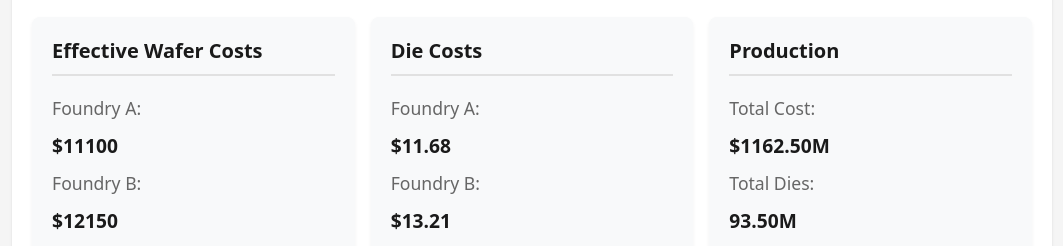
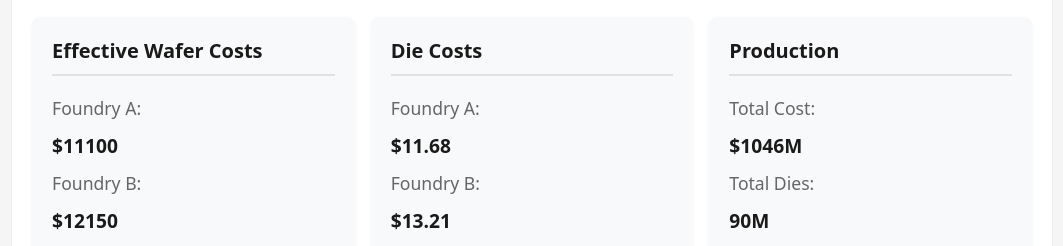
Before and after one commit to SiliconAnalysts/fabless_foundry_fabless_dominant_fabless_allocation, a plain HTML site: page index.html in a window 1280 px wide. Shown: the part 1127-1373 px from the top of the page, without its empty margins (108-1171 px from the left). Drawn offline with nearby package versions, Linux system fonts and the light colour scheme.

Commit message:
Update index.html

```diff
--- a/index.html
+++ b/index.html
@@ -279,15 +279,15 @@
             const costA = calculateEffectiveWaferCost(foundryA, allocA);
             const costB = calculateEffectiveWaferCost(foundryB, allocB);
 
-            const annualDiesA = diesPerWafer * foundryA.yield * (allocA / 100) * 100000;
-            const annualDiesB = diesPerWafer * foundryB.yield * (allocB / 100) * 100000;
-            const totalDies = (annualDiesA + annualDiesB) / 1e6;
+            const annualDiesA = totalDemand * foundryA.yield * (allocA / 100);
+            const annualDiesB = totalDemand * foundryB.yield * (allocB / 100);
+            const totalDies = totalDemand/1000000;
 
             const dieCostA = costA / (diesPerWafer * foundryA.yield);
             const dieCostB = costB / (diesPerWafer * foundryB.yield);
             const weightedDieCost = (costA * allocA + costB * allocB) / 100 / (diesPerWafer * ((foundryA.yield * allocA) + (foundryB.yield * allocB)) / 100);
 
-            const totalCost = ((dieCostA * annualDiesA + dieCostB * annualDiesB) / 1000000).toFixed(2);
+            const totalCost = ((dieCostA * annualDiesA + dieCostB * annualDiesB) / 1000000).toFixed(0);
 
             return {
                 effectiveCostA: costA,
@@ -352,7 +352,7 @@
             document.getElementById('dieCostB').textContent = results.dieCostB.toFixed(2);
             document.getElementById('weightedDieCost').textContent = results.weightedDieCost.toFixed(2);
             document.getElementById('totalCost').textContent = results.totalCost;
-            document.getElementById('totalDies').textContent = results.totalDies.toFixed(2);
+            document.getElementById('totalDies').textContent = results.totalDies.toFixed(0);
 
             // Calculate and display optimal allocation
             const optimal = findOptimalAllocation();
```
